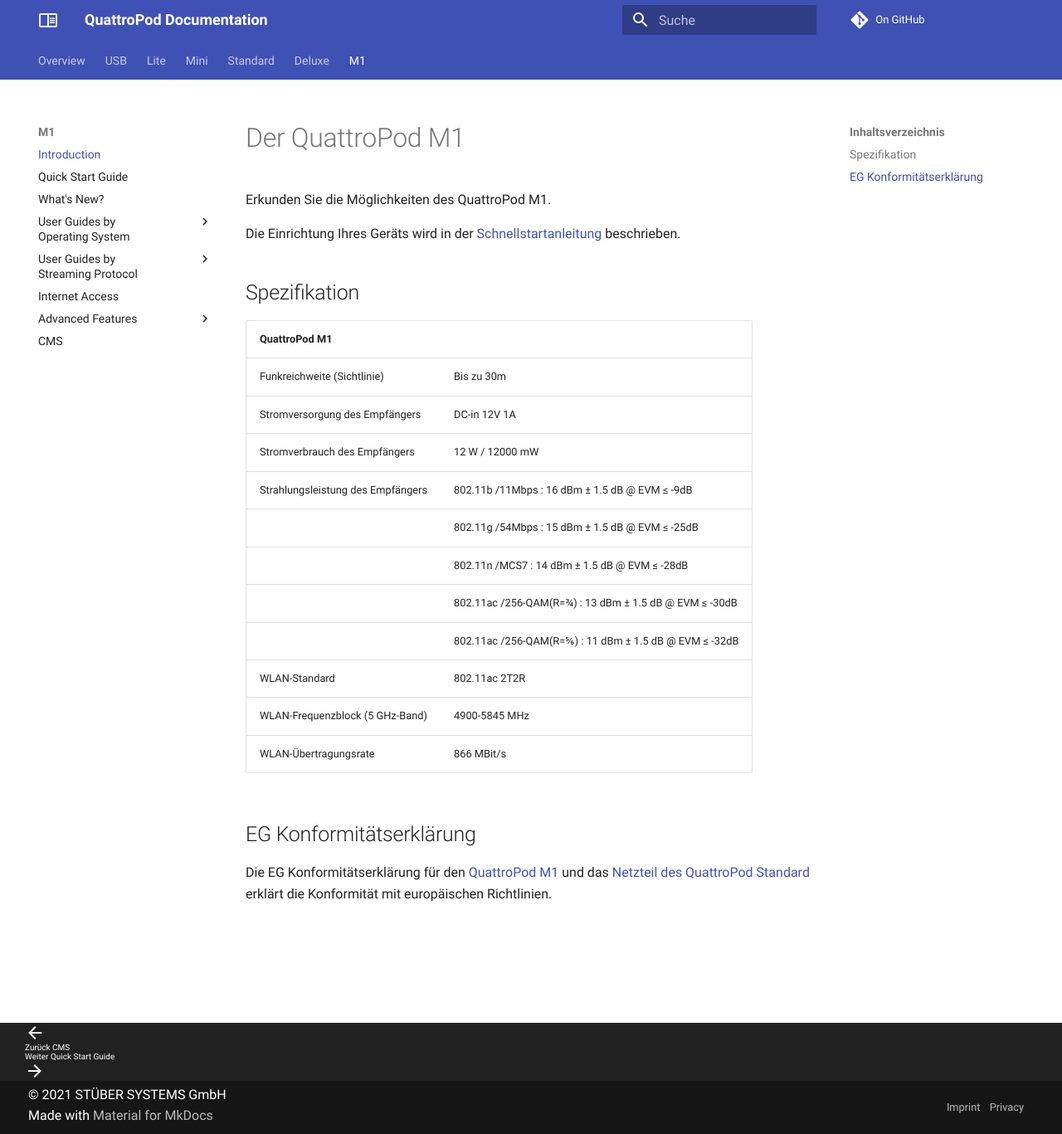
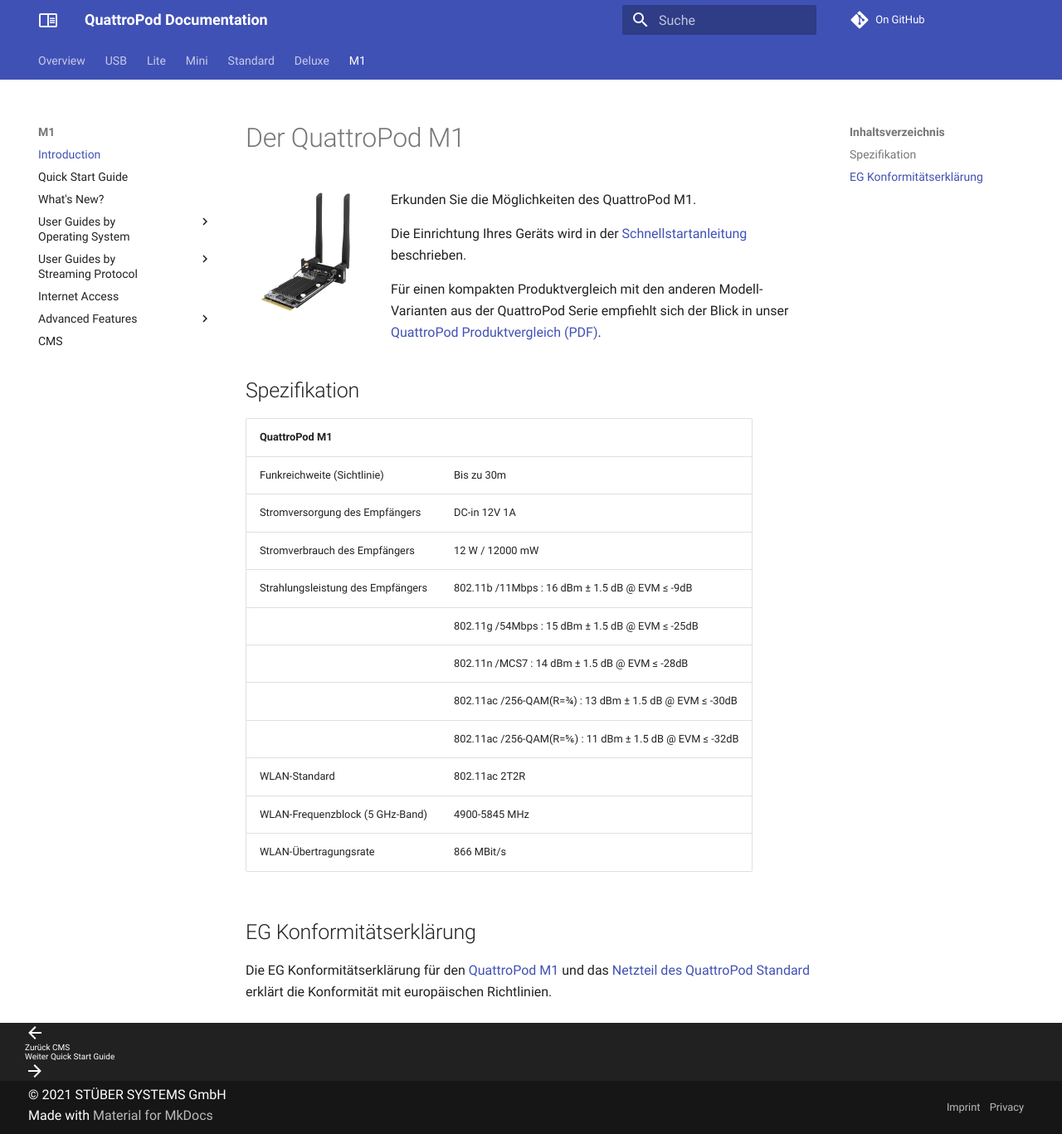
Before and after one commit to stuebersystems/doc.quattropod.en, an MkDocs documentation site: the page built from docs/m1/intro.md, in a window 1280 px wide and 1367 px high. Shown: the whole window at 83% size. Built offline with MkDocs 1.6.1 and Material for MkDocs 9.7.7, drawn with Linux system fonts in a browser that asks for light colours; comment, search, counter and statistics services are not loaded.

Commit message:
corrections

```diff
--- a/docs/m1/intro.md
+++ b/docs/m1/intro.md
@@ -1,8 +1,14 @@
 # Der QuattroPod M1
 
-Erkunden Sie die Möglichkeiten des QuattroPod M1.
+![QuattroPod M1][1]{: align=left } Erkunden Sie die Möglichkeiten des QuattroPod M1.
 
 Die Einrichtung Ihres Geräts wird in der [Schnellstartanleitung](quickstart.md) beschrieben.
+
+Für einen kompakten Produktvergleich mit den anderen Modell-Varianten aus der QuattroPod Serie empfiehlt sich der Blick in unser [QuattroPod Produktvergleich (PDF)][3].
+
+  [1]: /assets/img/quattropod.m1.png
+  [2]: https://www.quattropod.eu/m1.php
+  [3]: https://download.stueber.de/doc/de/quattropod/quattropod.produktvergleich.de.pdf
 
 ## Spezifikation
 
```
Also changed, not shown: docs/deluxe/quickstart.md (+2 -2 lines), docs/index.md (+2 -2 lines).
